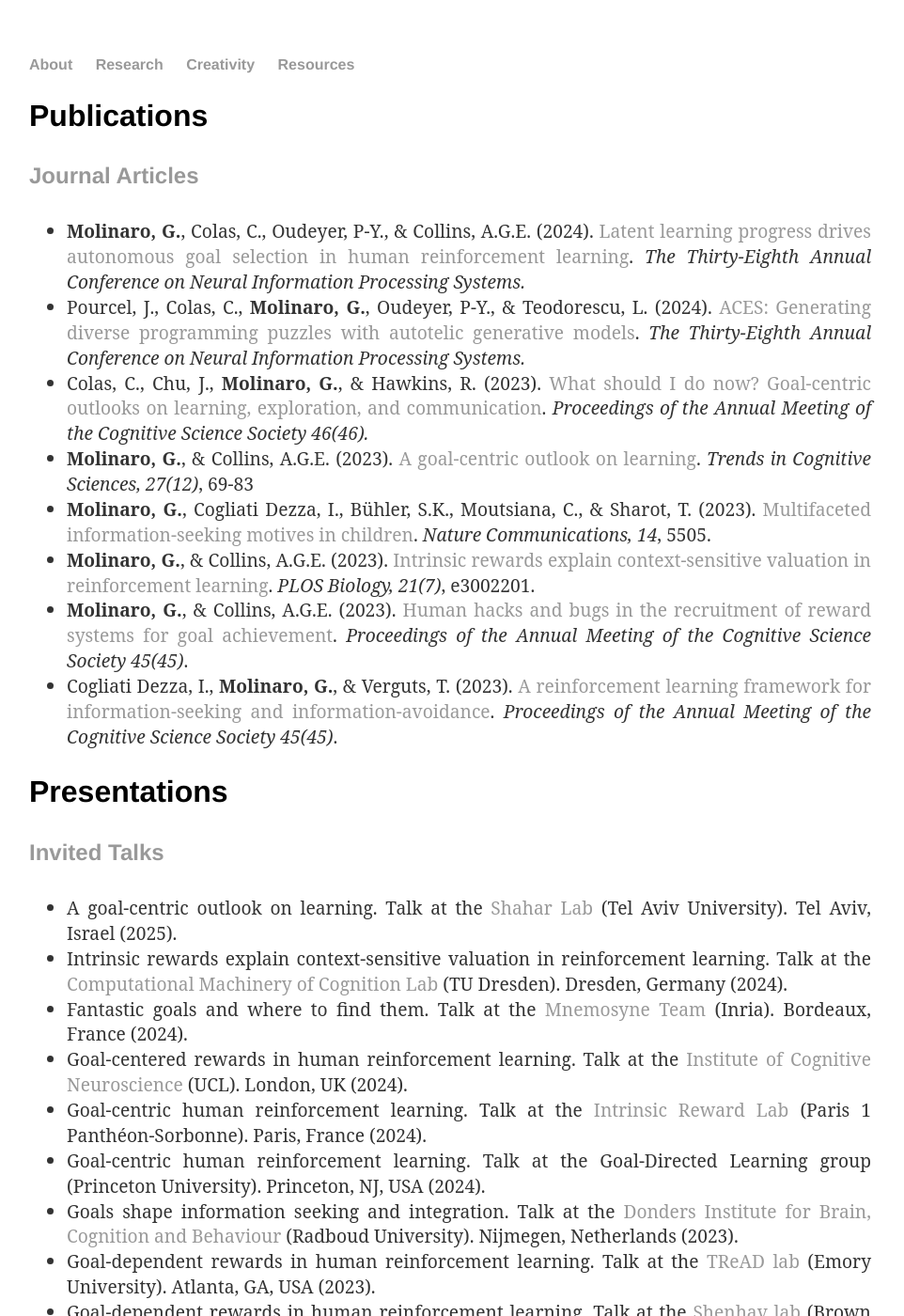
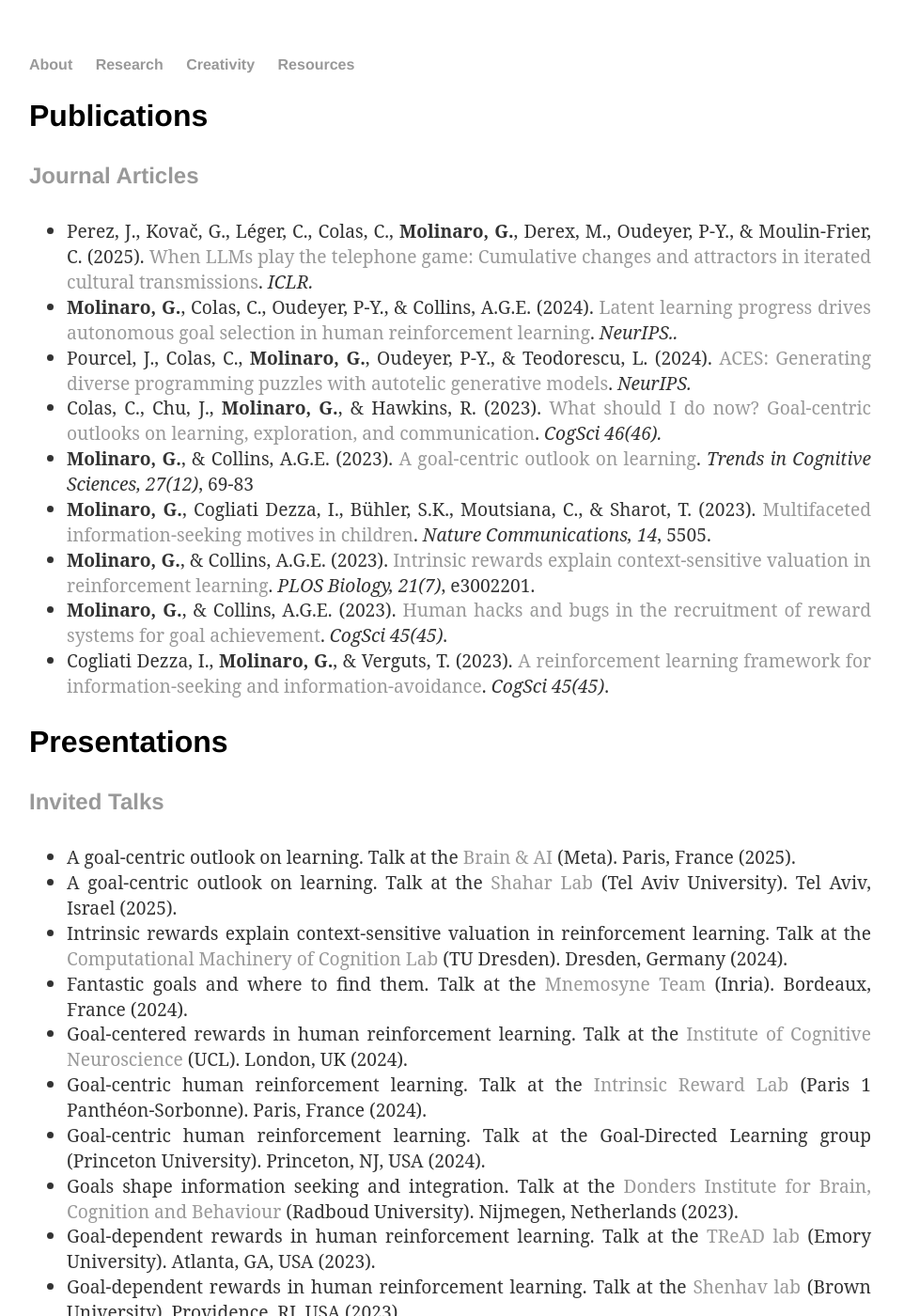
Before and after one commit to gaiamolinaro/gaiamolinaro.github.io, a Jekyll site: the page built from research/index.html, in a window 1280 px wide and 1400 px high. Shown: the whole window at 94% size, without its empty margins (161-1123 px from the left). Built offline with Jekyll 4.4.1, drawn with Linux system fonts in a browser that asks for light colours; nearby versions of some CDN libraries.

Commit message:
ICLR, Shorts for conferences, Meta presentation

```diff
--- a/research/index.html
+++ b/research/index.html
@@ -15,15 +15,18 @@ title: Research | Gaia Molinaro
     /ul  -->
     <h4>Journal Articles</h4>
     <ul>
+        <li class="p-li">Perez, J., Kovač, G., Léger, C., Colas, C., <b>Molinaro, G.</b>, Derex, M., Oudeyer, P-Y., & Moulin-Frier, C. (2025).
+            <a href="https://openreview.net/forum?id=fN8yLc3eA7" target="_blank">When LLMs play the telephone game: Cumulative changes and attractors in iterated cultural transmissions</a>.
+            <i>ICLR.</i></li>
         <li class="p-li"><b>Molinaro, G.</b>, Colas, C., Oudeyer, P-Y., & Collins, A.G.E. (2024).
             <a href="https://openreview.net/forum?id=GbqzN9HiUC" target="_blank">Latent learning progress drives autonomous goal selection in human reinforcement learning</a>.
-            <i>The Thirty-Eighth Annual Conference on Neural Information Processing Systems.</i></li>
+            <i>NeurIPS..</i></li>
         <li class="p-li">Pourcel, J., Colas, C., <b>Molinaro, G.</b>, Oudeyer, P-Y., & Teodorescu, L. (2024).
             <a href="https://openreview.net/forum?id=GbqzN9HiUC" target="_blank">ACES: Generating diverse programming puzzles with autotelic generative models</a>.
-            <i>The Thirty-Eighth Annual Conference on Neural Information Processing Systems.</i></li>
+            <i>NeurIPS.</i></li>
         <li class="p-li">Colas, C., Chu, J., <b>Molinaro, G.</b>, & Hawkins, R. (2023).
             <a href="https://escholarship.org/uc/item/9jp371jr" target="_blank">What should I do now? Goal-centric outlooks on learning, exploration, and communication</a>.
-            <i>Proceedings of the Annual Meeting of the Cognitive Science Society 46(46).</i></li>
+            <i>CogSci 46(46).</i></li>
        <li class="p-li"><b>Molinaro, G.</b>, & Collins, A.G.E. (2023).
             <a href="https://doi.org/10.1016/j.tics.2023.08.011" target="_blank">A goal-centric outlook on learning</a>.
             <i>Trends in Cognitive Sciences, 27(12)</i>, 69-83</li>
@@ -35,16 +38,19 @@ title: Research | Gaia Molinaro
             <i>PLOS Biology, 21(7)</i>, e3002201.</li>
         <li class="p-li"><b>Molinaro, G.</b>, & Collins, A.G.E. (2023).
             <a href="https://escholarship.org/uc/item/3j9533hq" target="_blank">Human hacks and bugs in the recruitment of reward systems for goal achievement</a>.
-            <i>Proceedings of the Annual Meeting of the Cognitive Science Society 45(45)</i>.</li>
+            <i>CogSci 45(45)</i>.</li>
         <li class="p-li">Cogliati Dezza, I., <b>Molinaro, G.</b>, & Verguts, T. (2023).
             <a href="https://escholarship.org/uc/item/71d9j52c" target="_blank">A reinforcement learning framework for information-seeking and information-avoidance</a>.
-            <i>Proceedings of the Annual Meeting of the Cognitive Science Society 45(45)</i>.</li>
+            <i>CogSci 45(45)</i>.</li>
     </ul>
 </div><!-- /.blurb -->
 <div class="blurb">
     <h2>Presentations</h2>
     <h4>Invited Talks</h4>
     <ul>
+        <li class="p-li">A goal-centric outlook on learning.
+            Talk at the <a href="https://ai.meta.com/research/" target="_blank">Brain &#38; AI</a> (Meta). Paris, France (2025).
+            </li>
         <li class="p-li">A goal-centric outlook on learning.
             Talk at the <a href="https://www.shahar-lab.com/" target="_blank">Shahar Lab</a> (Tel Aviv University). Tel Aviv, Israel (2025).
             </li>
```
